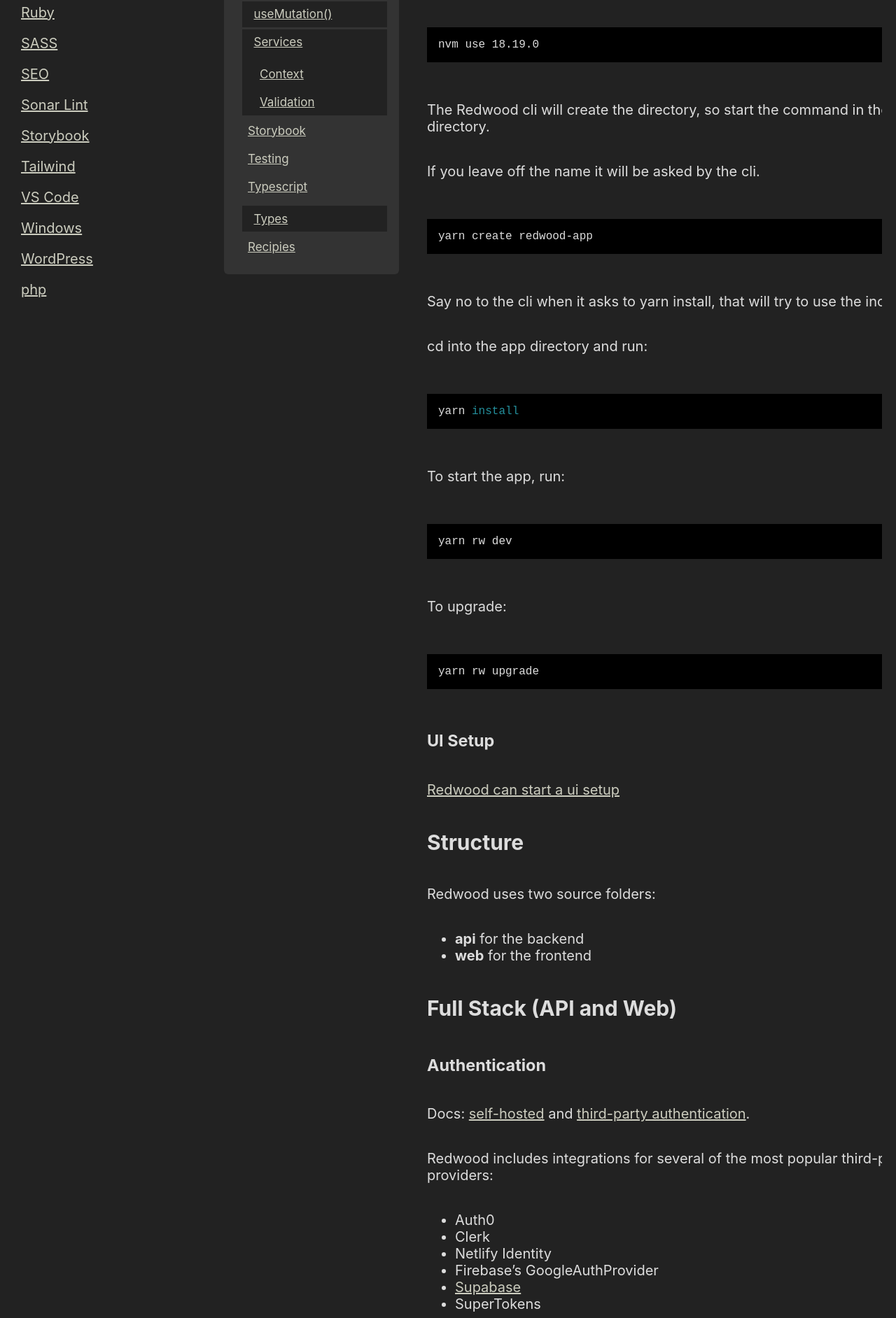
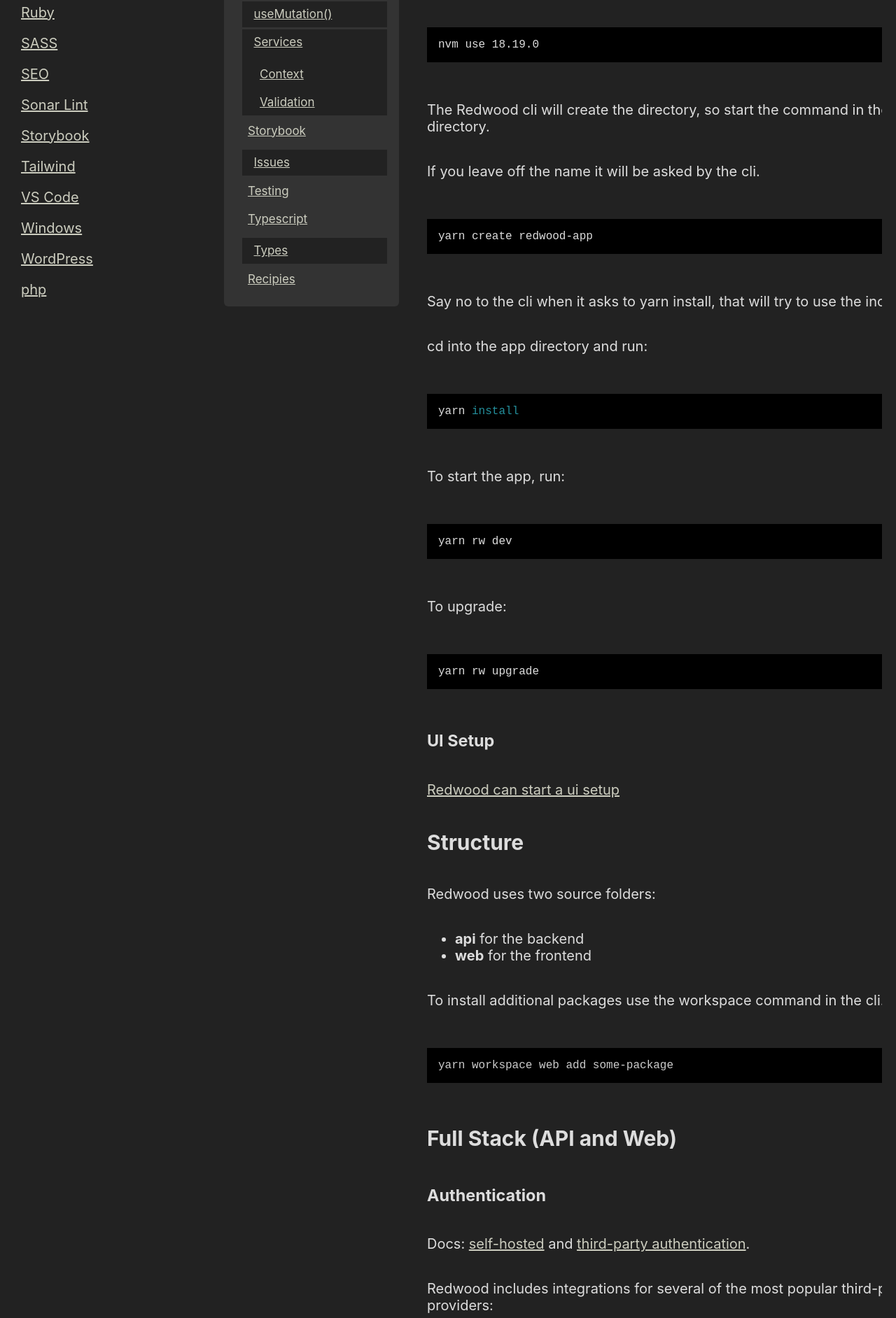
Before and after one commit to ElliotReed/learning-lab-notes, a Jekyll site: the page built from _notes/redwood.md, in a window 1280 px wide. Shown: the part 1390-3274 px from the top of the page at 70% size. Built offline with Jekyll 4.4.1, drawn with Linux system fonts in a browser that asks for light colours; some of the changed text lies outside the part shown.

Commit message:
Added issue with storybook and sass

````diff
--- a/_notes/redwood.md
+++ b/_notes/redwood.md
@@ -93,6 +93,12 @@
 
 - **api** for the backend
 - **web** for the frontend
+
+To install additional packages use the workspace command in the cli.
+
+```console
+yarn workspace web add some-package
+```
 
 ## Full Stack (API and Web)
 
@@ -486,6 +492,10 @@
 yarn rw storybook
 ```
 
+### Issues
+
+- Problems running storybook without css: errors when trying to use sass (with Mantine)
+
 ## Testing
 
 What's the difference between getByText() and queryByText()?
````
